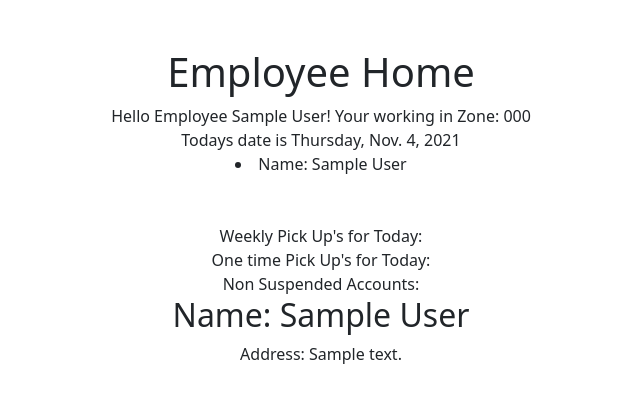
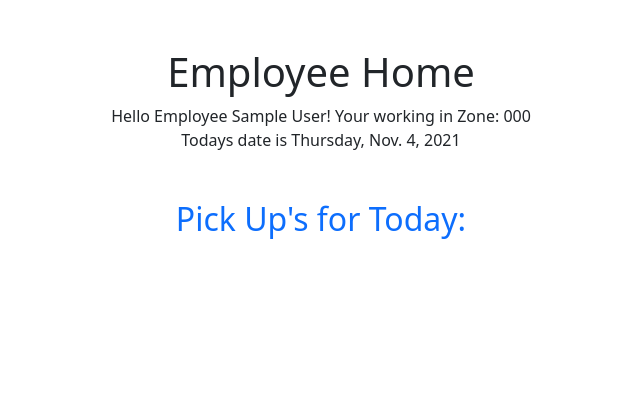
Before and after one commit to Howie21/Trash_Collector, a Django app: page /employees/ in a window 1280 px wide. Shown: the part 56-459 px from the top of the page, without its empty margins (319-959 px from the left). Run offline with Django 3.2, Linux system fonts and the light colour scheme; a user stored in the database is signed in; tables that the repository leaves empty hold one stand-in row (values such as "Sample post").

Commit message:
Added simple styling to optimize the employee Home interface

```diff
--- a/Trash_Collector/employees/templates/employees/index.html
+++ b/Trash_Collector/employees/templates/employees/index.html
@@ -7,41 +7,24 @@
     Hello Employee {{ logged_in_employee.name }}! Your working in Zone: {{ logged_in_employee.zip_code}} <br />
     Todays date is {{ weekday }}, {{ today }} <br>
     {% if content_present == False %}
-      <h3>No Customers Today! Nice work!</h3>
-    {% else %}
-    {% for customer in customer_data %}
-        <li>Name: {{ customer.name }} </li>
-    {% endfor %}
+      <h3 class='row'>No Customers Today! Nice work!</h3>
     {% endif %}
     <br>
     <br>
-    Weekly Pick Up's for Today: <br>
+    <h2 class='text-primary'>Pick Up's for Today:</h2> <br>
+    <div class='row'>
     {% for customer in customer_data %}
       {% if customer.weekly_pickup == weekday and customer.date_of_last_pickup != today %}
-        <div>
-          <h2>Name: {{ customer.name }}</h2>
-          <p>Address: {{ customer.address}}</p>
-          <a href="{% url 'employees:confirm' customer.id %}">Confirm Pick Up</a>
+        <div class='card col-4'>
+          <h3 class='card-header'>{{ customer.name }}</h3>
+          <p class='card-body'>Address: {{ customer.address}}</p>
+          <div class='card-footer'>
+          <a class=' btn btn-primary' href="{% url 'employees:confirm' customer.id %}">Confirm Pick Up</a>
+          </div>
         </div>
       {% endif %}
     {% endfor %}
-    One time Pick Up's for Today: <br>
-    {% for customer in customer_data %}
-        {% if customer.one_time_pickup == today and customer.date_of_last_pickup != today %}
-        <div>
-          <h2>Name: {{ customer.name }}</h2>
-          <p>Address: {{ customer.address}}</p>
-          <a href="{% url 'employees:confirm' customer.id %}">Confirm Pick Up</a>
-        </div>
-        {% endif %}
-    {% endfor %}
-    Non Suspended Accounts: <br>
-    {% for customer in customer_data  %}
-      <div>
-        <h2>Name: {{customer.name}}</h2>
-        <p>Address: {{customer.address}}</p>
-      </div>
-    {% endfor %}
+    </div>
   {% else %}
     <p>You are at the employee index, but you are not logged in.</p>
     <a href="{% url 'login' %}">Log In</a>
```
